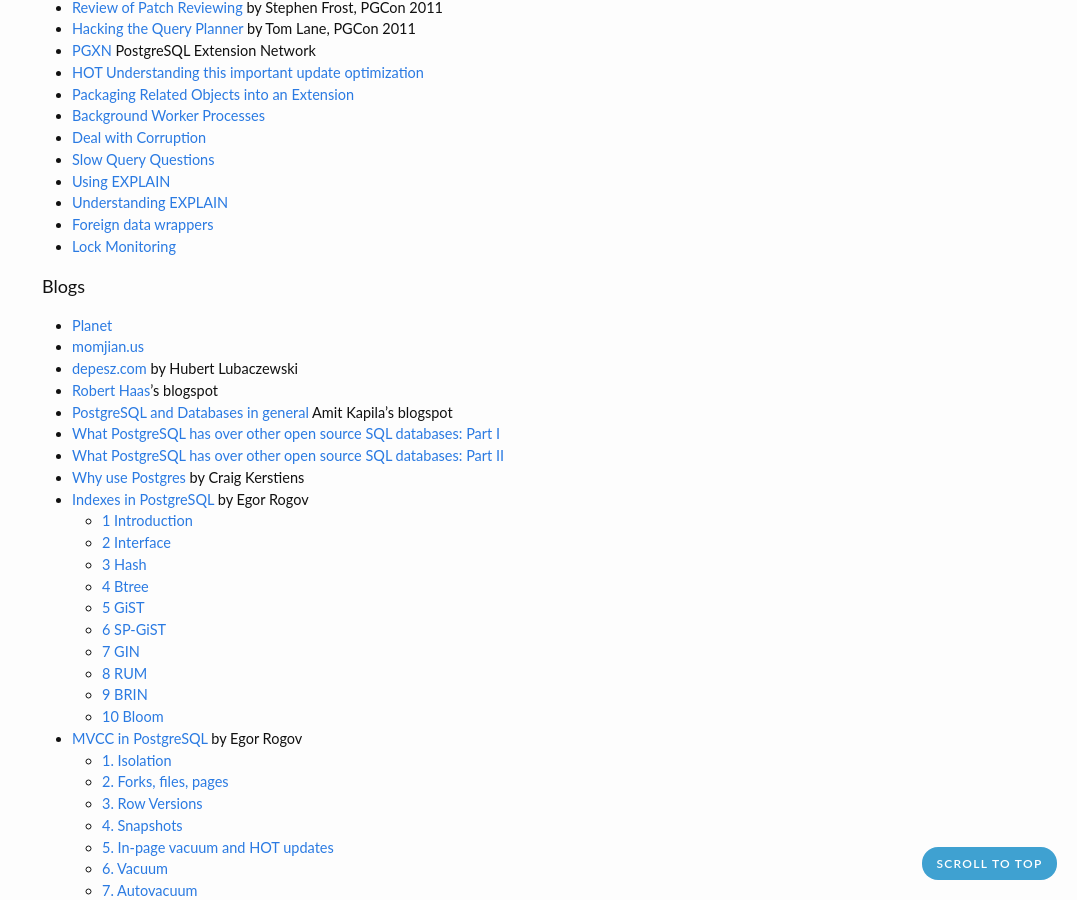
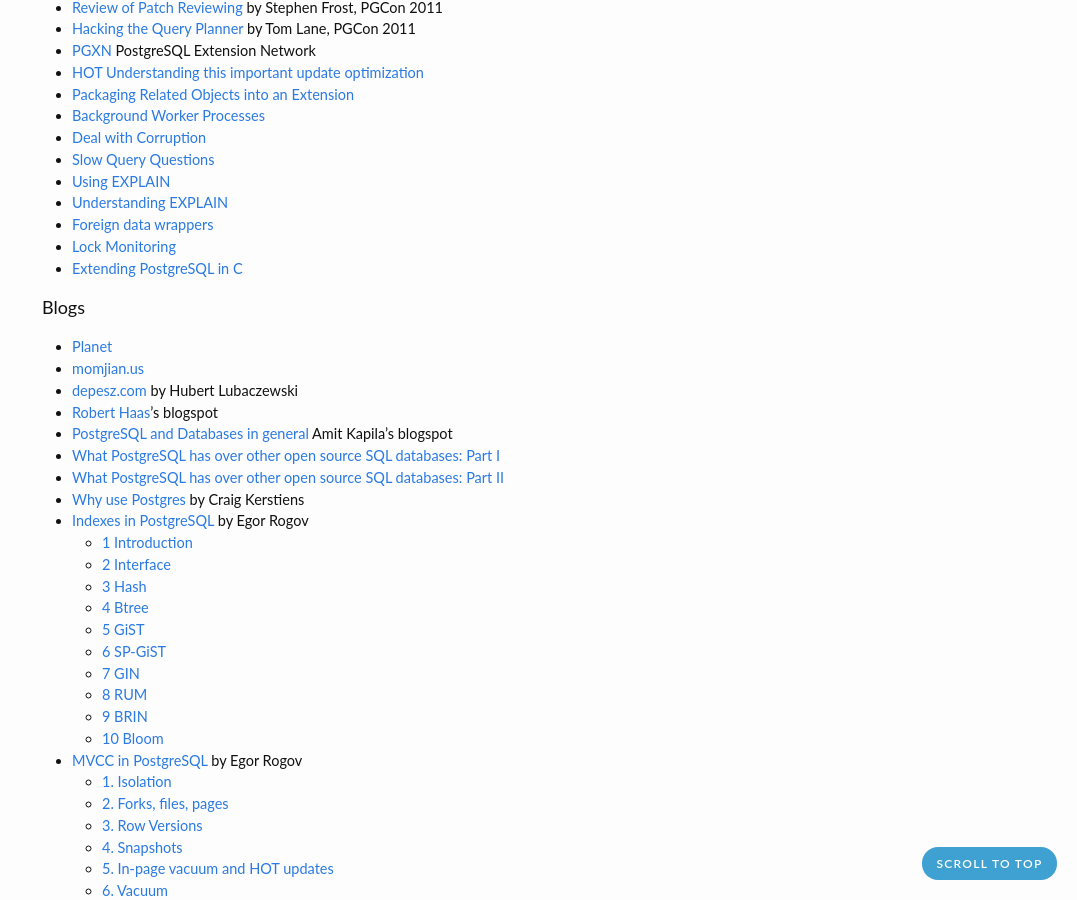
Before and after one commit to zhjwpku/zhjwpku.github.io, a Jekyll site: the page built from _posts/2022-07-12-awesome-postgres.md, in a window 1280 px wide and 900 px high, scrolled down 459 px. Shown: the whole window, without its empty margins (203-1280 px from the left). Built offline with Jekyll 4.4.1, drawn with Linux system fonts in a browser that asks for light colours; comment, search, counter and statistics services are not loaded.

Commit message:
Extending PostgreSQL in C
Signed-off-by: Junwang Zhao <zhjwpku@gmail.com>

```diff
--- a/_posts/2022-07-12-awesome-postgres.md
+++ b/_posts/2022-07-12-awesome-postgres.md
@@ -32,6 +32,7 @@
 - [Understanding EXPLAIN](https://public.dalibo.com/exports/conferences/_archives/_2012/201211_explain/understanding_explain.pdf)
 - [Foreign data wrappers](https://wiki.postgresql.org/wiki/Foreign_data_wrappers)
 - [Lock Monitoring](https://wiki.postgresql.org/wiki/Lock_Monitoring)
+- [Extending PostgreSQL in C](https://pgconf.ru/media/2020/02/19/Extending_PostgreSQL_in_C.pdf)
 
 <h4>Blogs</h4>
 
```
